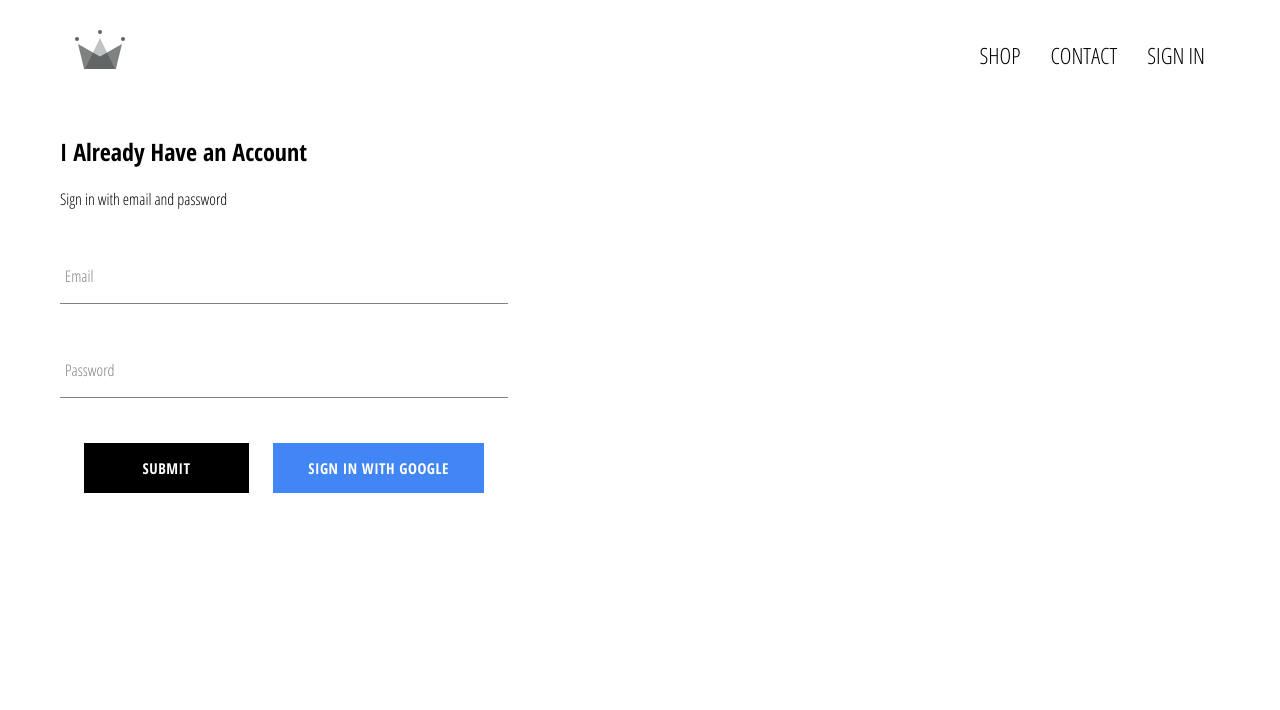
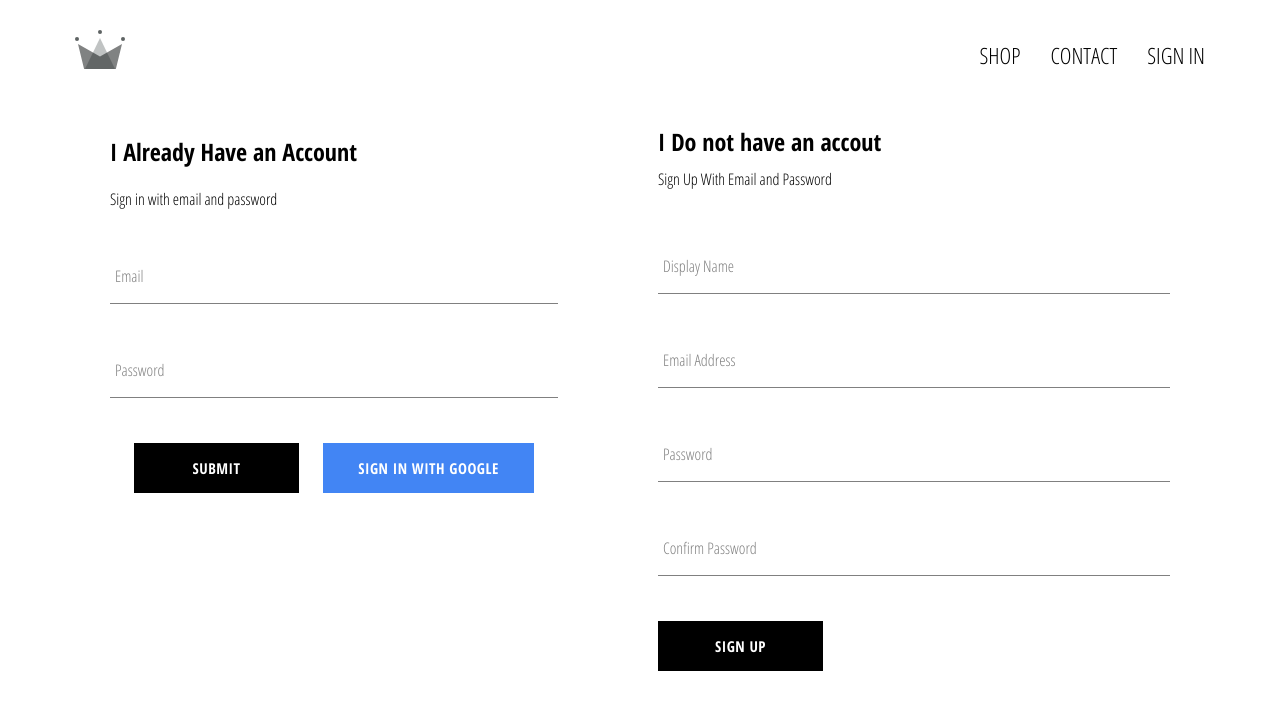
Before and after one commit to oelooom/clothing-project, a React (Create React App) app: page /signin in a window 1280 px wide. Shown: the top 710 px of the page. Built offline with nearby package versions, Linux system fonts and the light colour scheme; no server answers.

Commit message:
Create sign up component ang authentication

```diff
--- a/src/App.js
+++ b/src/App.js
@@ -1,6 +1,6 @@
 import React from 'react';
 import { Switch, Route } from 'react-router-dom';
-import { auth } from './firebase/firebase.util'
+import { auth, createUserProfileDocument } from './firebase/firebase.util'
 import './App.css';
 import Homepage from './pages/homepage/homepage.component';
 import ShopPage from './pages/shop/shop.component';
@@ -19,10 +19,22 @@
   unsubscribeFromAuth = null;
 
   componentDidMount() {
-    this.unsubscribeFromAuth = auth.onAuthStateChanged(user => {
-      this.setState({ currentUser: user })
+    this.unsubscribeFromAuth = auth.onAuthStateChanged(async userAuth => {
+      if (userAuth) {
+        const userRef = await createUserProfileDocument(userAuth);
 
-      console.log(user);
+        userRef.onSnapshot(snapShot => {
+          this.setState({
+            currentUser: {
+              id: snapShot.id,
+              ...snapShot.data()
+            }
+          })
+        })
+      }
+      else {
+        this.setState({ currentUser: userAuth })
+      }
     })
   }
 
--- /dev/null
+++ b/src/components/sign-up/sign-up.component.jsx
@@ -0,0 +1,98 @@
+import React from 'react';
+import { auth, createUserProfileDocument } from '../../firebase/firebase.util';
+import './sign-up.styles.scss';
+import CustomButton from '../custom-button/custom-button.component';
+import FormInput from '../form-input/form-input.component';
+
+class SignUp extends React.Component {
+    constructor(props) {
+        super(props);
+        this.state = {
+            displayName: '',
+            email: '',
+            password: '',
+            confirmPassword: ''
+        }
+    }
+
+    handleSubmit = async (event) => {
+        event.preventDefault();
+
+        const { displayName, email, password, confirmPassword } = this.state;
+
+        if (password !== confirmPassword) {
+            alert('Password do not match');
+            return;
+        }
+
+        try {
+            const { user } = await auth.createUserWithEmailAndPassword(email, password);
+
+            await createUserProfileDocument(user, { displayName })
+
+            this.setState({
+                displayName: '',
+                email: '',
+                password: '',
+                confirmPassword: ''
+            })
+        } catch (error) {
+            console.error(error)
+
+        }
+    }
+
+    handleChange = (event) => {
+        const { name, value } = event.target;
+        this.setState({
+            [name]: value
+        })
+    }
+
+    render() {
+        const { displayName, email, password, confirmPassword } = this.state;
+        return (
+            <div className='sign-up'>
+                <h2 className='title'>I Do not have an accout</h2>
+                <span>Sign Up With Email and Password</span>
+                <form className='sign-up-form' onSubmit={this.handleSubmit}>
+                    <FormInput
+                        type='text'
+                        name='displayName'
+                        value={displayName}
+                        onChange={this.handleChange}
+                        label='Display Name'
+                        required
+                    />
+                    <FormInput
+                        type='email'
+                        name='email'
+                        value={email}
+                        onChange={this.handleChange}
+                        label='Email Address'
+                        required
+                    />
+                    <FormInput
+                        type='password'
+                        name='password'
+                        value={password}
+                        onChange={this.handleChange}
+                        label='Password'
+                        required
+                    />
+                    <FormInput
+                        type='password'
+                        name='confirmPassword'
+                        value={confirmPassword}
+                        onChange={this.handleChange}
+                        label='Confirm Password'
+                        required
+                    />
+                    <CustomButton type='submit'>SIGN UP</CustomButton>
+                </form>
+            </div>
+        )
+    }
+}
+
+export default SignUp;
--- /dev/null
+++ b/src/components/sign-up/sign-up.styles.scss
@@ -0,0 +1,14 @@
+.sign-up {
+     display: flex;
+     flex-direction: column;
+     width: 40vw;
+
+     .title {
+         margin: 10px 0;
+
+     }
+
+     form {
+         margin-top: 10px;
+     }
+}
--- a/src/firebase/firebase.util.js
+++ b/src/firebase/firebase.util.js
@@ -13,9 +13,33 @@
     measurementId: "G-S7VDRLL9PT"
 };
 
+
+export const createUserProfileDocument = async (userAuth, additionalData) => {
+    if (!userAuth) return;
+
+    const userRef = firestore.doc(`users/${userAuth.uid}`);
+    const snapShot = await userRef.get()
+
+    if (!snapShot.exists) {
+        const { displayName, email } = userAuth;
+        const createdAt = new Date();
+
+        try {
+            await userRef.set({
+                displayName: displayName,
+                email: email,
+                createdAt: createdAt,
+                ...additionalData
+            })
+        } catch (e) {
+            console.log('error creating users :', e.message)
+        }
+    }
+
+    return userRef;
+}
+
 firebase.initializeApp(config);
-
-
 export const auth = firebase.auth();
 export const firestore = firebase.firestore();
 const provider = new firebase.auth.GoogleAuthProvider();
--- a/src/pages/sign-in-and-sign-up/sign-in-and-sign-up.component.jsx
+++ b/src/pages/sign-in-and-sign-up/sign-in-and-sign-up.component.jsx
@@ -1,10 +1,12 @@
 import React from 'react';
 import './sign-in-and-sign-up.styles.scss';
 import SignIn from '../../components/sign-in/sign-in.component';
+import SignUp from '../../components/sign-up/sign-up.component';
 
 const SignInAndSignUpPage = () => (
     <div className='sign-in-and-sign-up'>
         <SignIn />
+        <SignUp />
     </div>
 )
 export default SignInAndSignUpPage;
--- a/src/pages/sign-in-and-sign-up/sign-in-and-sign-up.styles.scss
+++ b/src/pages/sign-in-and-sign-up/sign-in-and-sign-up.styles.scss
@@ -0,0 +1,5 @@
+.sign-in-and-sign-up {
+
+    display: flex;
+    justify-content: space-around;
+}
```
Also changed, not shown: src/firebase/test.js (added, +14 -0 lines).
